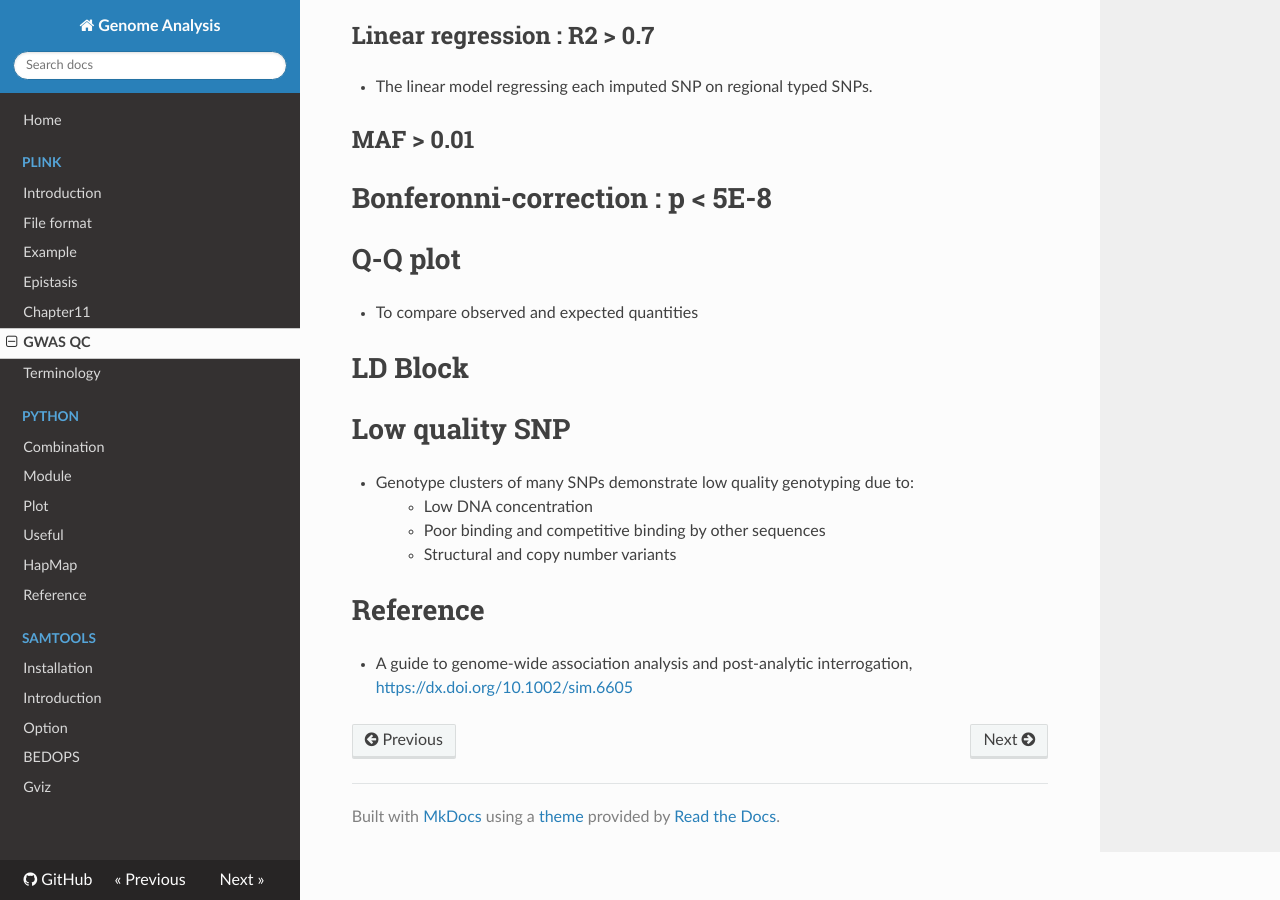
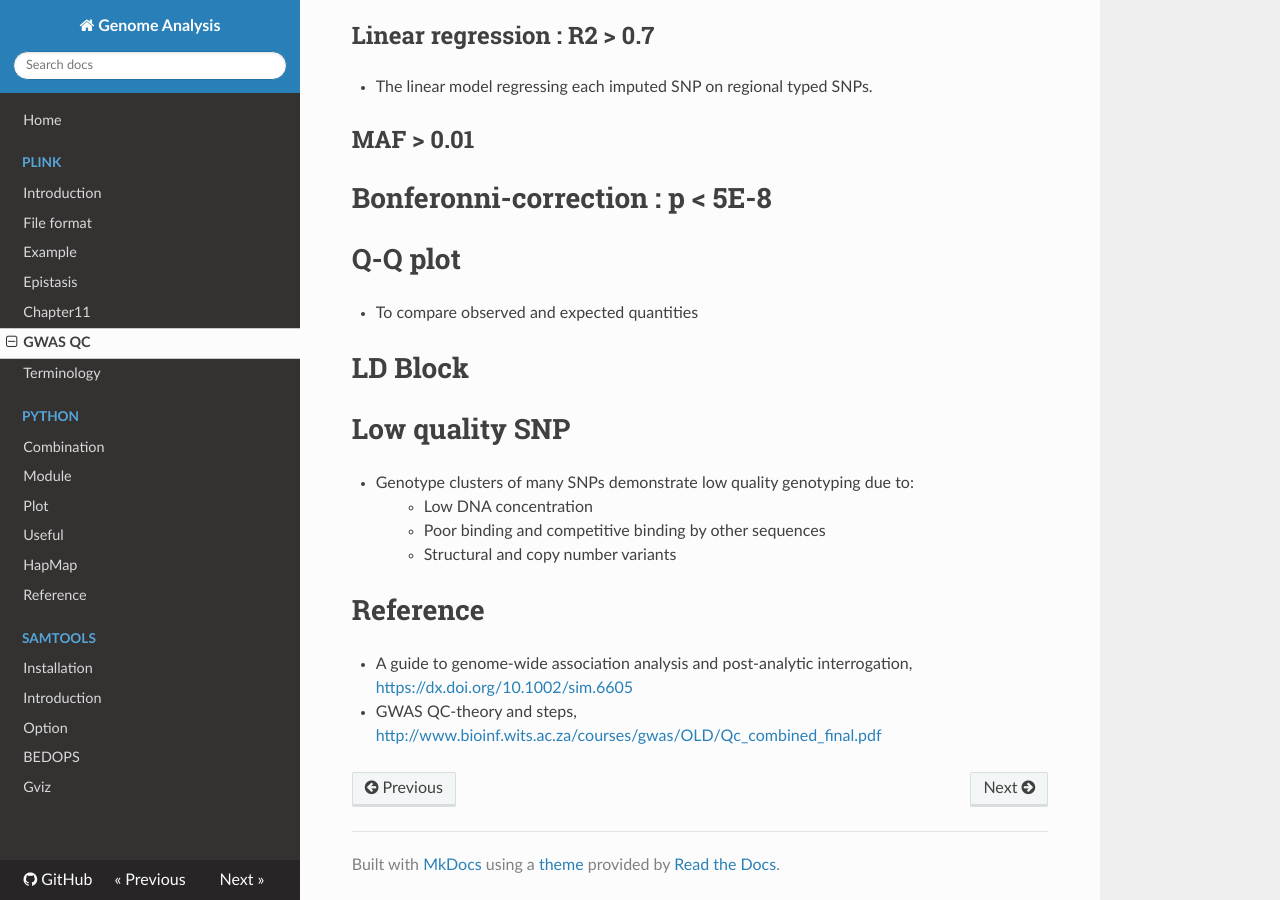
Before and after one commit to WonyoungCho/plink, an MkDocs documentation site: the page built from docs/GWAS.md, in a window 1280 px wide and 900 px high, scrolled down 4628 px. Built offline with MkDocs 1.6.1, drawn with Linux system fonts in a browser that asks for light colours; nearby versions of some CDN libraries; old or Windows-style settings are respelled for this version of MkDocs.

Commit message:
Update GWAS.md

```diff
--- a/docs/GWAS.md
+++ b/docs/GWAS.md
@@ -174,3 +174,4 @@ in controls.
 
 # Reference
 - A guide to genome-wide association analysis and post-analytic interrogation, <https://dx.doi.org/10.1002/sim.6605>
+- GWAS QC-theory and steps, <http://www.bioinf.wits.ac.za/courses/gwas/OLD/Qc_combined_final.pdf>
```
